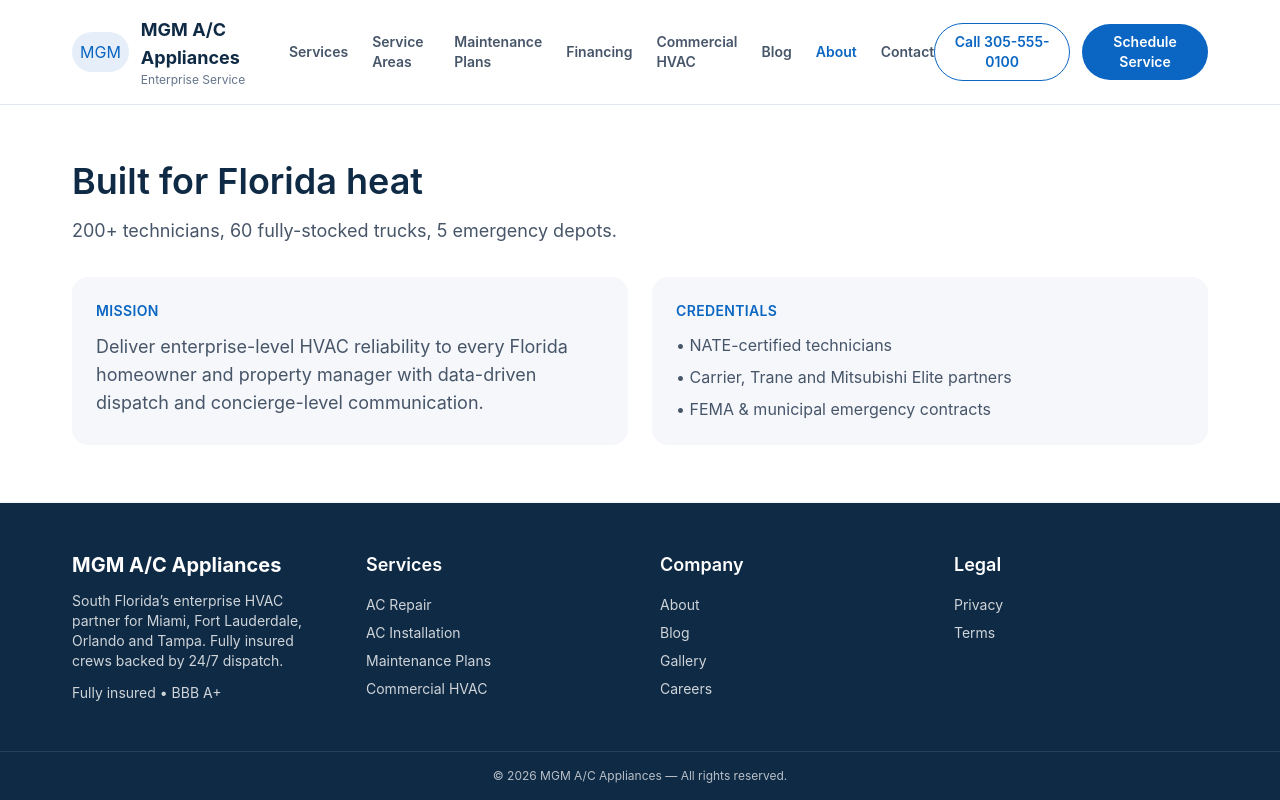
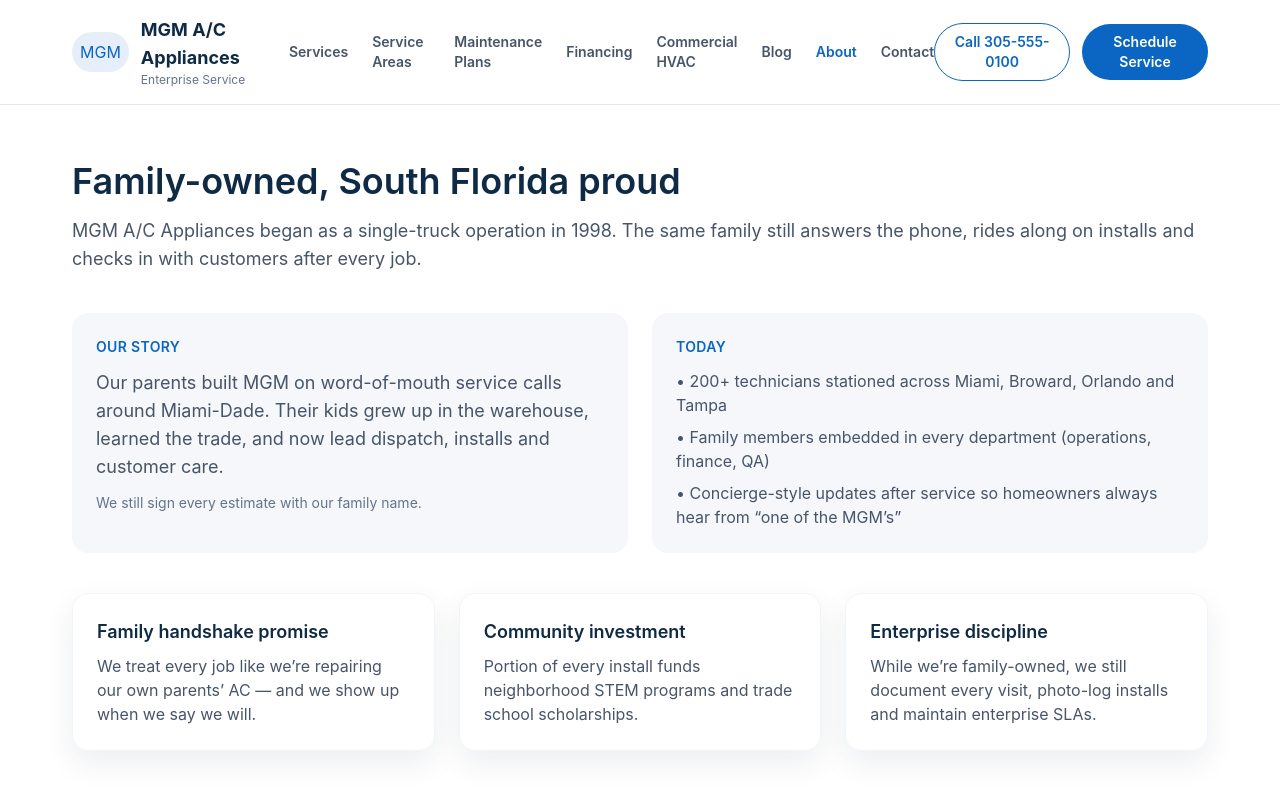
Before and after one commit to Idiel99/mgm-ac-appliances, a React (Vite) app: page /about in a window 1280 px wide. Shown: the top 800 px of the page. Built offline with nearby package versions, Linux system fonts and the light colour scheme.

Commit message:
feat: add family-owned storytelling

```diff
--- a/src/components/domain/TrustBadges.tsx
+++ b/src/components/domain/TrustBadges.tsx
@@ -1,5 +1,5 @@
 const badges = [
-  { label: 'Certified Technicians', detail: 'NATE & OEM trained' },
+  { label: 'Family Owned', detail: 'Serving Florida since 1998' },
   { label: '4.9 ★ Google', detail: '1,200+ reviews' },
   { label: '24/7 Emergency', detail: 'Live dispatch in 60s' },
   { label: 'Fully Insured', detail: 'General liability & workers comp' }
--- a/src/components/layout/Footer.tsx
+++ b/src/components/layout/Footer.tsx
@@ -34,10 +34,10 @@
       <div className="space-y-3">
         <p className="text-xl font-bold">MGM A/C Appliances</p>
         <p className="text-sm text-white/80">
-          South Florida’s enterprise HVAC partner for Miami, Fort Lauderdale, Orlando and Tampa. Fully insured crews
+          South Florida’s family-owned HVAC partner for Miami, Fort Lauderdale, Orlando and Tampa. Fully insured crews
           backed by 24/7 dispatch.
         </p>
-        <p className="text-sm text-white/80">Fully insured • BBB A+</p>
+        <p className="text-sm text-white/80">Family owned • Fully insured • BBB A+</p>
       </div>
 
       {footerLinks.map((section) => (
--- a/src/pages/AboutPage.tsx
+++ b/src/pages/AboutPage.tsx
@@ -4,28 +4,54 @@
   <div className="bg-white py-14">
     <Helmet>
       <title>About MGM A/C Appliances</title>
-      <meta name="description" content="Meet the enterprise HVAC team serving Miami, Orlando and Tampa with 200+ technicians." />
+      <meta name="description" content="Family-owned HVAC pros combining neighborhood care with enterprise-scale delivery." />
     </Helmet>
-    <div className="container space-y-8">
+    <div className="container space-y-10">
       <header className="space-y-4">
-        <p className="section-title">Built for Florida heat</p>
-        <p className="section-subtitle">200+ technicians, 60 fully-stocked trucks, 5 emergency depots.</p>
+        <p className="section-title">Family-owned, South Florida proud</p>
+        <p className="section-subtitle">
+          MGM A/C Appliances began as a single-truck operation in 1998. The same family still answers the phone, rides
+          along on installs and checks in with customers after every job.
+        </p>
       </header>
       <div className="grid gap-6 md:grid-cols-2">
         <div className="rounded-2xl bg-brand-light p-6">
-          <p className="text-sm font-semibold uppercase tracking-wide text-brand-primary">Mission</p>
+          <p className="text-sm font-semibold uppercase tracking-wide text-brand-primary">Our story</p>
           <p className="mt-3 text-lg text-slate-600">
-            Deliver enterprise-level HVAC reliability to every Florida homeowner and property manager with data-driven dispatch and concierge-level communication.
+            Our parents built MGM on word-of-mouth service calls around Miami-Dade. Their kids grew up in the warehouse,
+            learned the trade, and now lead dispatch, installs and customer care.
           </p>
+          <p className="mt-3 text-sm text-slate-500">We still sign every estimate with our family name.</p>
         </div>
         <div className="rounded-2xl bg-brand-light p-6">
-          <p className="text-sm font-semibold uppercase tracking-wide text-brand-primary">Credentials</p>
+          <p className="text-sm font-semibold uppercase tracking-wide text-brand-primary">Today</p>
           <ul className="mt-3 space-y-2 text-slate-600">
-            <li>• NATE-certified technicians</li>
-            <li>• Carrier, Trane and Mitsubishi Elite partners</li>
-            <li>• FEMA & municipal emergency contracts</li>
+            <li>• 200+ technicians stationed across Miami, Broward, Orlando and Tampa</li>
+            <li>• Family members embedded in every department (operations, finance, QA)</li>
+            <li>• Concierge-style updates after service so homeowners always hear from “one of the MGM’s”</li>
           </ul>
         </div>
+      </div>
+      <div className="grid gap-6 md:grid-cols-3">
+        {[
+          {
+            title: 'Family handshake promise',
+            copy: 'We treat every job like we’re repairing our own parents’ AC — and we show up when we say we will.'
+          },
+          {
+            title: 'Community investment',
+            copy: 'Portion of every install funds neighborhood STEM programs and trade school scholarships.'
+          },
+          {
+            title: 'Enterprise discipline',
+            copy: 'While we’re family-owned, we still document every visit, photo-log installs and maintain enterprise SLAs.'
+          }
+        ].map((item) => (
+          <div key={item.title} className="rounded-2xl border border-slate-100 p-6 shadow-card">
+            <p className="text-lg font-semibold text-brand-dark">{item.title}</p>
+            <p className="mt-2 text-slate-600">{item.copy}</p>
+          </div>
+        ))}
       </div>
     </div>
   </div>
--- a/src/pages/ContactPage.tsx
+++ b/src/pages/ContactPage.tsx
@@ -16,7 +16,7 @@
       <div className="container grid gap-10 lg:grid-cols-2">
         <section className="space-y-4">
           <p className="section-title">Let’s talk HVAC</p>
-          <p className="section-subtitle">Call 305-555-0100 or send a message for proposals, partnerships or emergencies.</p>
+          <p className="section-subtitle">Call 305-555-0100 or send a message for proposals, partnerships or emergencies—an MGM family member still picks up.</p>
           <div className="rounded-2xl bg-brand-light p-6">
             <p className="text-lg font-semibold text-brand-dark">Dispatch Centers</p>
             <p className="text-sm text-slate-600">Miami • Fort Lauderdale • Orlando • Tampa</p>
--- a/src/pages/HomePage.tsx
+++ b/src/pages/HomePage.tsx
@@ -10,8 +10,8 @@
 
 const testimonials = [
   { quote: 'Technician arrived fast and fixed our AC the same day.', author: 'Maria P.', city: 'Miami Beach' },
-  { quote: 'Very professional service and great pricing.', author: 'Andre V.', city: 'Fort Lauderdale' },
-  { quote: 'Best HVAC company in Miami.', author: 'Lena S.', city: 'Brickell' }
+  { quote: 'Felt like working with family—the owners even called afterward to check temperatures.', author: 'Andre V.', city: 'Fort Lauderdale' },
+  { quote: 'They remember our kids’ names and still deliver enterprise-level quality.', author: 'Lena S.', city: 'Brickell' }
 ]
 
 export const HomePage = () => (
@@ -20,10 +20,14 @@
       <title>MGM A/C Appliances | Enterprise HVAC Services for Miami & Beyond</title>
       <meta
         name="description"
-        content="Premium HVAC repair, installation and maintenance with 24/7 response across Miami, Fort Lauderdale, Orlando and Tampa."
+        content="Family-owned MGM A/C Appliances delivers premium HVAC repair, installation and maintenance with 24/7 response across Miami, Fort Lauderdale, Orlando and Tampa."
       />
     </Helmet>
-    <Hero title="Florida’s Enterprise HVAC Partner" subtitle="24/7 elite technicians for homes, HOAs, commercial spaces and mission-critical facilities across Miami, Fort Lauderdale, Orlando and Tampa." highlight="Same-Day Dispatch" />
+    <Hero
+      title="MGM A/C Appliances — Florida’s Family HVAC Partner"
+      subtitle="Three generations of the MGM family deliver 24/7 care for homes, HOAs, commercial spaces and mission-critical facilities across Miami, Fort Lauderdale, Orlando and Tampa."
+      highlight="Family owned & operated"
+    />
 
     <section className="bg-brand-light py-14">
       <div className="container space-y-8">
@@ -32,6 +36,27 @@
           <p className="section-subtitle">Trusted by 8,000+ homeowners and 120 commercial properties.</p>
         </div>
         <TrustBadges />
+        <div className="grid gap-4 md:grid-cols-3">
+          {[
+            {
+              title: 'Three-generation roots',
+              copy: 'Grandparents started in Hialeah garages; today their kids and grandkids still run every crew.'
+            },
+            {
+              title: 'Neighbors first',
+              copy: 'Technicians live in the same neighborhoods they serve—no outsourced call centers.'
+            },
+            {
+              title: 'Hands-on ownership',
+              copy: 'An MGM family member reviews every major install and follows up with homeowners personally.'
+            }
+          ].map((item) => (
+            <div key={item.title} className="rounded-2xl bg-white p-6 shadow-card">
+              <p className="text-xl font-semibold text-brand-dark">{item.title}</p>
+              <p className="mt-2 text-slate-600">{item.copy}</p>
+            </div>
+          ))}
+        </div>
       </div>
     </section>
 
```
